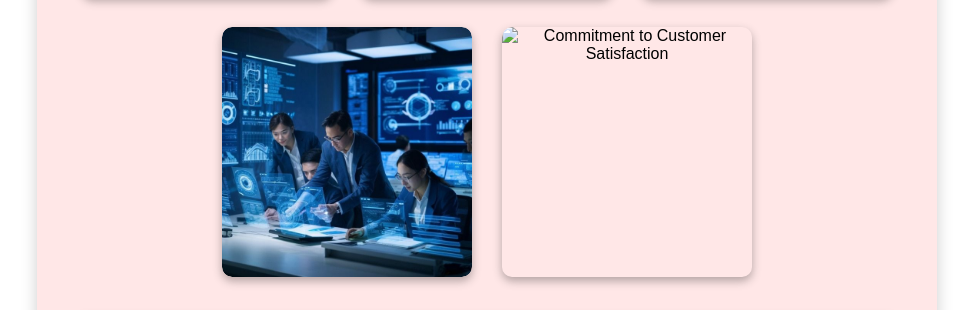
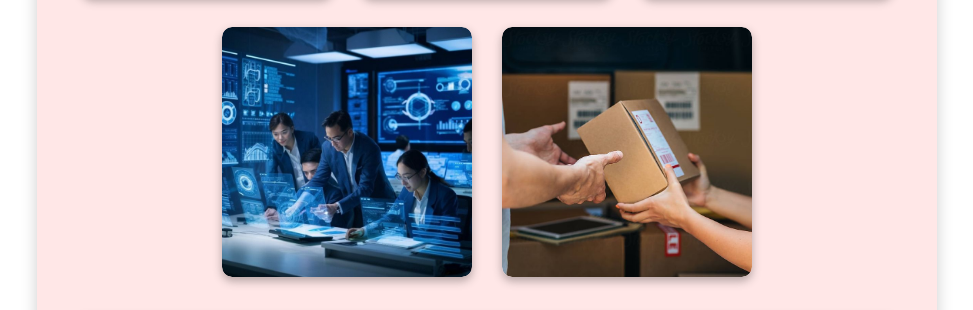
Before and after one commit to qqwebyte/UPS-DELIVERY-COMPANY, a plain HTML site: page index1.html in a window 1280 px wide. Shown: the part 1426-1736 px from the top of the page, without its empty margins (153-1126 px from the left). Drawn offline with Linux system fonts and the light colour scheme; files whose address does not match are found by name.

Commit message:
Update index1.html

```diff
--- a/index1.html
+++ b/index1.html
@@ -126,7 +126,7 @@
 
             <li>
                 <div class="image-container">
-                    <img src="_Day For Delivery_ by Stocksy Contributor _Studio Firma_.jpg" alt="Commitment to Customer Satisfaction">
+                    <img src="JUUE.jpg" alt="Commitment to Customer Satisfaction">
                     <div class="overlay-text"><strong>✅ Commitment to Customer Satisfaction –</strong> Continuously improving our services based on customer feedback.</div>
                 </div>
             </li>
```
